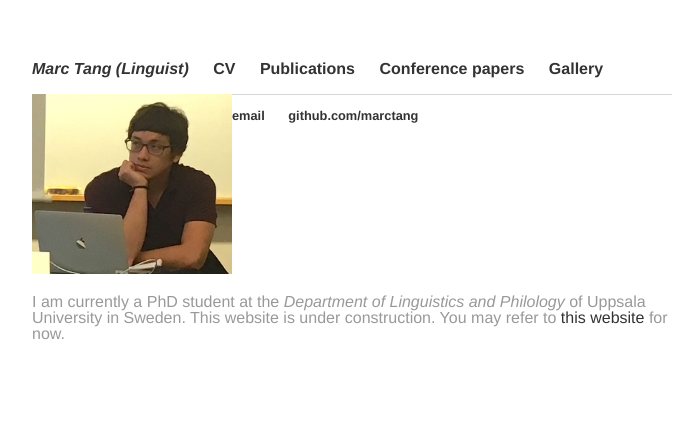
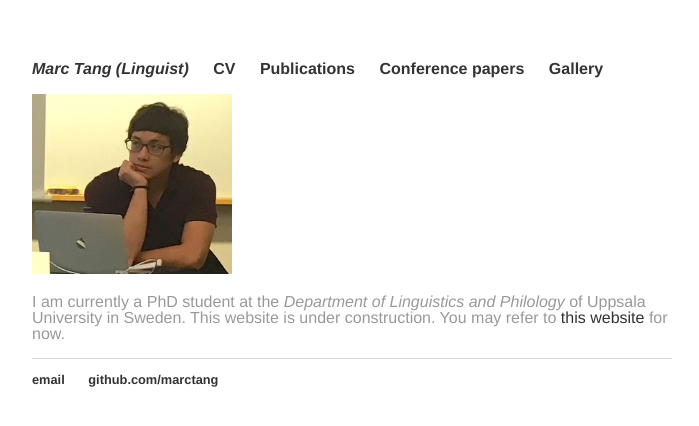
Before and after one commit to marctang/marctang.github.io, a Jekyll site: the page built from index.html, in a window 1280 px wide. Shown: the top 426 px of the page, without its empty margins (288-987 px from the left). Built offline with Jekyll 4.4.1, drawn with Linux system fonts in a browser that asks for light colours.

Commit message:
Update index.html

```diff
--- a/index.html
+++ b/index.html
@@ -3,10 +3,6 @@
 title: Linguistics and computational methods
 ---
 <div class="blurb">
- <div class="column">
- 	<img src="pictures/pic3.JPG" alt="hi" class="inline" width="200" height="180" />
- </div>
- <div class="column">
+ <img src="pictures/pic3.JPG" alt="hi" class="inline" width="200" height="180" />
  <p>I am currently a PhD student at the <em>Department of Linguistics and Philology</em> of Uppsala University in Sweden. This website is under construction. You may refer to <a href="/about">this website</a> for now.</p>
- </div>
  </div><!-- /.blurb -->
```
